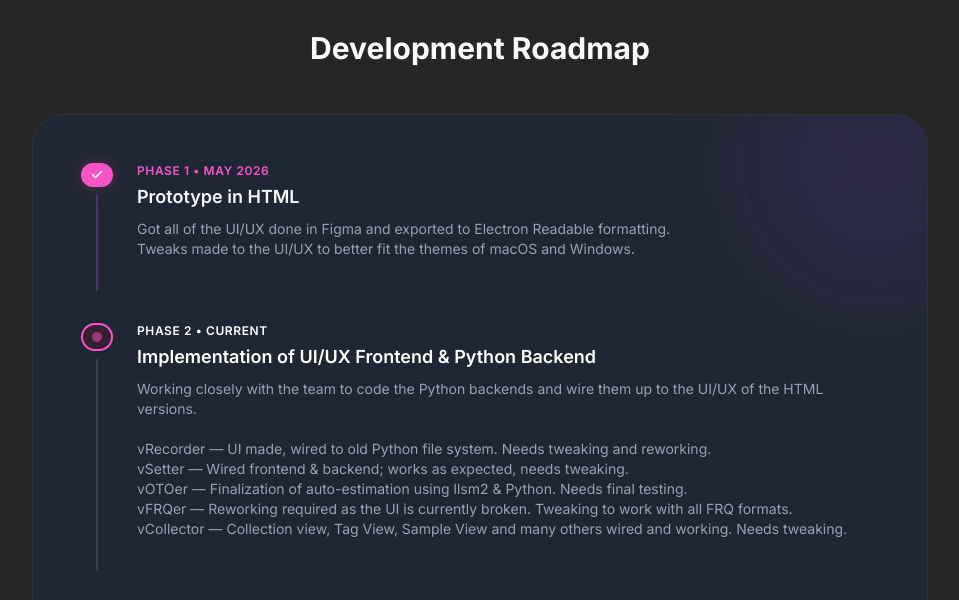
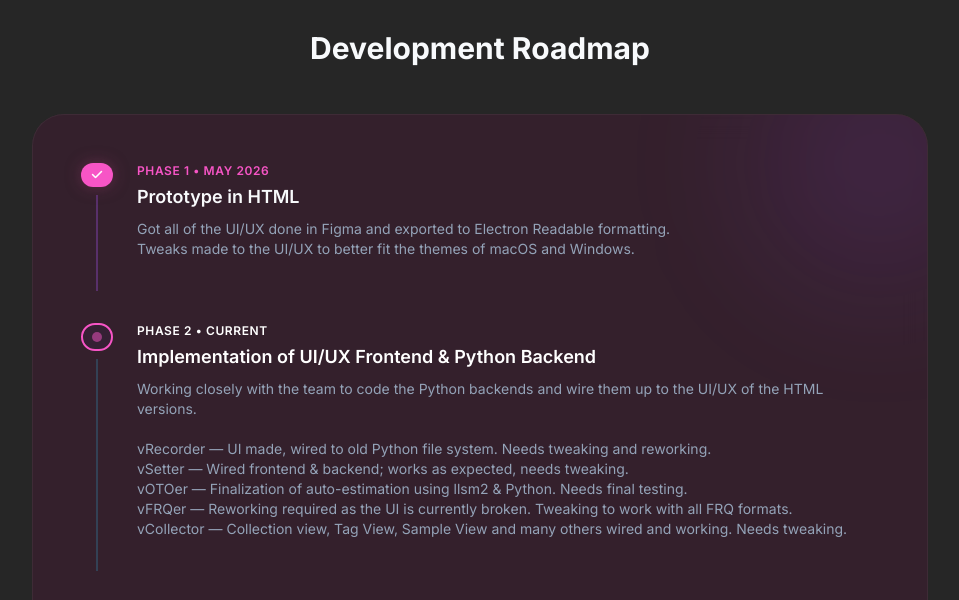
Before and after one commit to InochiPM/vStudio, a plain HTML site: page index.html in a window 1280 px wide. Shown: the part 830-1430 px from the top of the page, without its empty margins (160-1119 px from the left). Drawn offline with Linux system fonts and the light colour scheme; a script that the page names is missing.

Commit message:
Update footer and glass background colors

```diff
--- a/css/variables.css
+++ b/css/variables.css
@@ -7,7 +7,7 @@
 :root {
     /* --- Page --- */
     --color-page-bg: #262626;
-    --color-footer-bg: #0B1120;
+    --color-footer-bg: #290215;
 
     /* --- Brand palette --- */
     --color-accent: #f755c6;
@@ -23,7 +23,7 @@
     --color-surface: #352034;
 
     /* card / element backgrounds */
-    --color-glass-bg: rgba(30, 41, 59, 0.7);
+    --color-glass-bg: rgba(59, 30, 47, 0.7);
 
     /* --- Text --- */
     --color-text: #F8FAFC;
@@ -55,6 +55,6 @@
     --gradient-text-to: #F63CCA;
 
     /* --- Glow / shadow --- */
-    --glow-accent: rgba(168, 85, 247, 0.2);
+    --glow-accent: rgba(247, 85, 161, 0.2);
     --glow-accent-strong: rgba(140, 58, 99, 0.5);
 }
```
